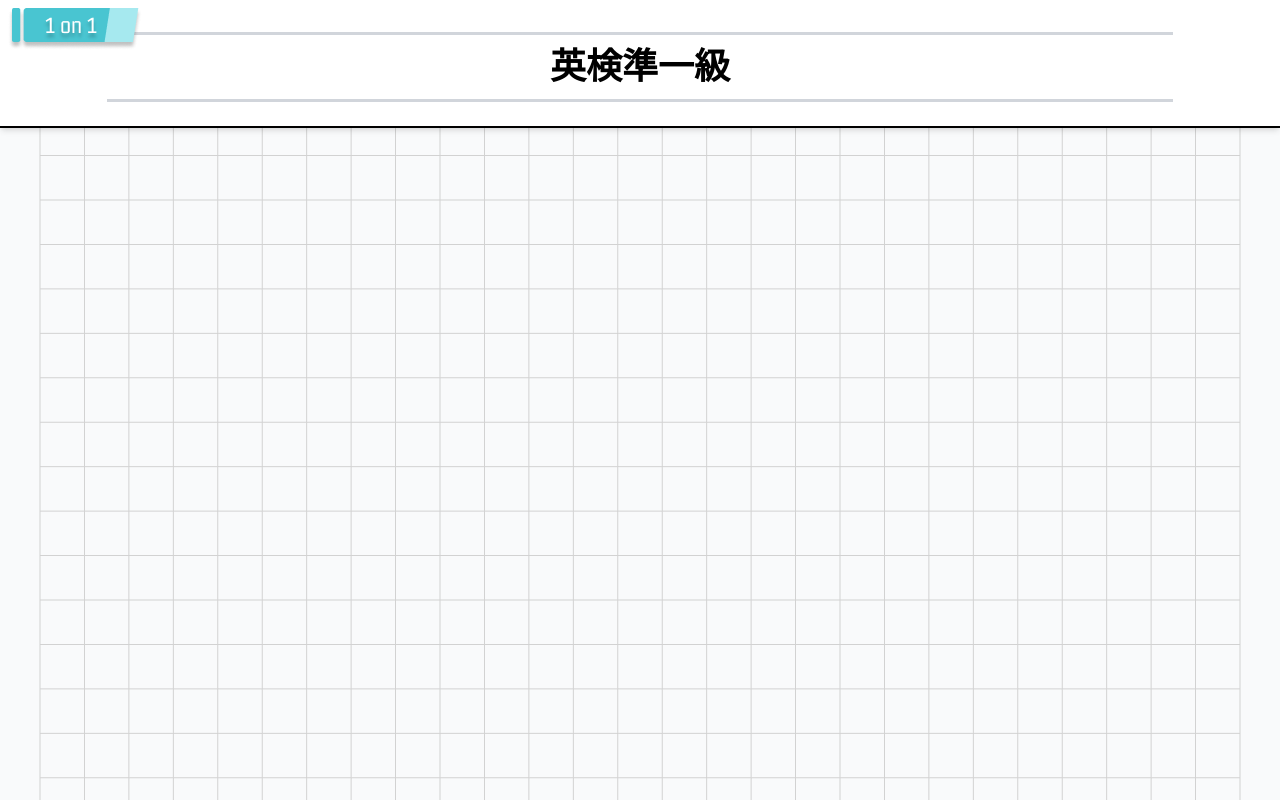
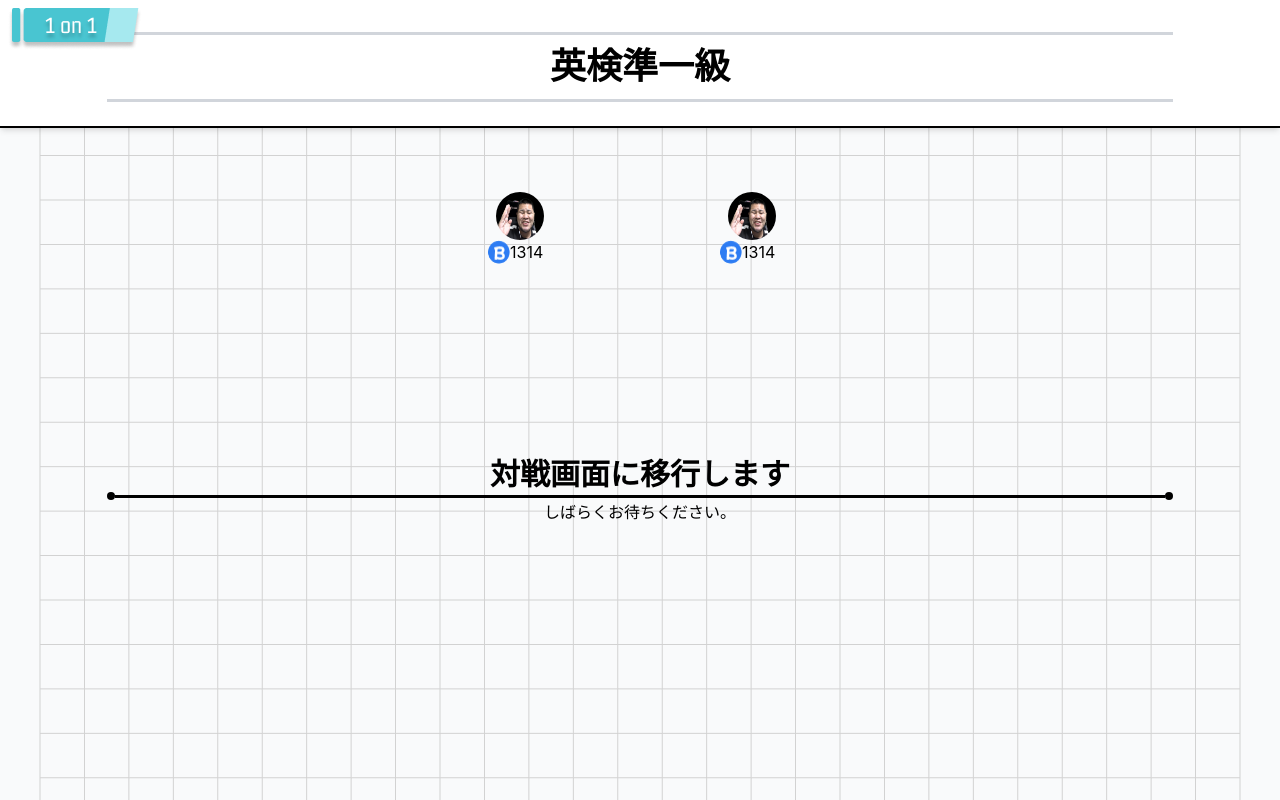
Before and after one commit to Kazu-1024/kazuyoshi-temp-, a React (Create React App) app: page /MatchLoading in a window 1280 px wide. Built offline with nearby package versions, Linux system fonts and the light colour scheme; the HTML template or start-up script is replaced by a standard one.

Commit message:
MatchLoadingコンポーネント結合前完成

```diff
--- a/src/components/matching/MatchLoading.jsx
+++ b/src/components/matching/MatchLoading.jsx
@@ -1,15 +1,46 @@
 import React from 'react'
 import Tag1on1 from "../../assets/images/1on1_tag.png";
+import MTH from "../../assets/images/MTH.png";
+import RatingB from "../../assets/images/Frame_37.png";
+import ResultText from '../../assets/images/ResultText.png'
 
 const MatchLoading = () => {
   return (
     <>
-        <div className="relative h-32 border-b-2 bg-white border-black shadow-md flex flex-col justify-center items-center">
-            <div className="w-5/6 border-t border-2 border-gray-300 mt-2" />
-            <p className="font-notoSansJp font-bold text-4xl my-3">英検準一級</p>
-            <div className="w-5/6 border-t border-2 border-gray-300" />
-            <img src={Tag1on1} className="absolute top-2 left-2" />
+      <div className="relative h-32 border-b-2 bg-white border-black shadow-md flex flex-col justify-center items-center">
+        <div className="w-5/6 border-t border-2 border-gray-300 mt-2" />
+        <p className="font-notoSansJp font-bold text-4xl my-3">英検準一級</p>
+        <div className="w-5/6 border-t border-2 border-gray-300" />
+        <img src={Tag1on1} className="absolute top-2 left-2" />
+      </div>
+      <div className="mt-16 flex justify-center" aria-label="読み込み中">
+        {/*自分のアイコン、ランク、レート表示 */}
+        <div className="mr-20">
+          <img src={MTH} alt="" className=" rounded-full h-12 w-12 ml-2 mr-4" />
+          <div className="flex">
+            <img src={RatingB} alt="" className=" rounded-full" />
+            <p>1314</p>
+          </div>
         </div>
+        {/*相手ののアイコン、ランク、レート表示 */}
+        <div className="ml-20">
+          <img src={MTH} alt="" className=" rounded-full h-12 w-12 ml-2 mr-4" />
+          <div className="flex">
+            <img src={RatingB} alt="" className=" rounded-full" />
+            <p>1314</p>
+          </div>
+        </div>
+
+      </div>
+      <div className="mt-48 flex flex-col items-center flex-grow">
+        <p className='text-3xl font-bold'>対戦画面に移行します</p>
+        <div className="flex items-center w-5/6">
+          <div className="w-2 h-2 bg-black rounded-full" />
+          <div className="flex-grow border-t border-2 border-black" />
+          <div className="w-2 h-2 bg-black rounded-full" />
+        </div>
+        <p>しばらくお待ちください。</p>
+      </div>
     </>
   )
 }
```
